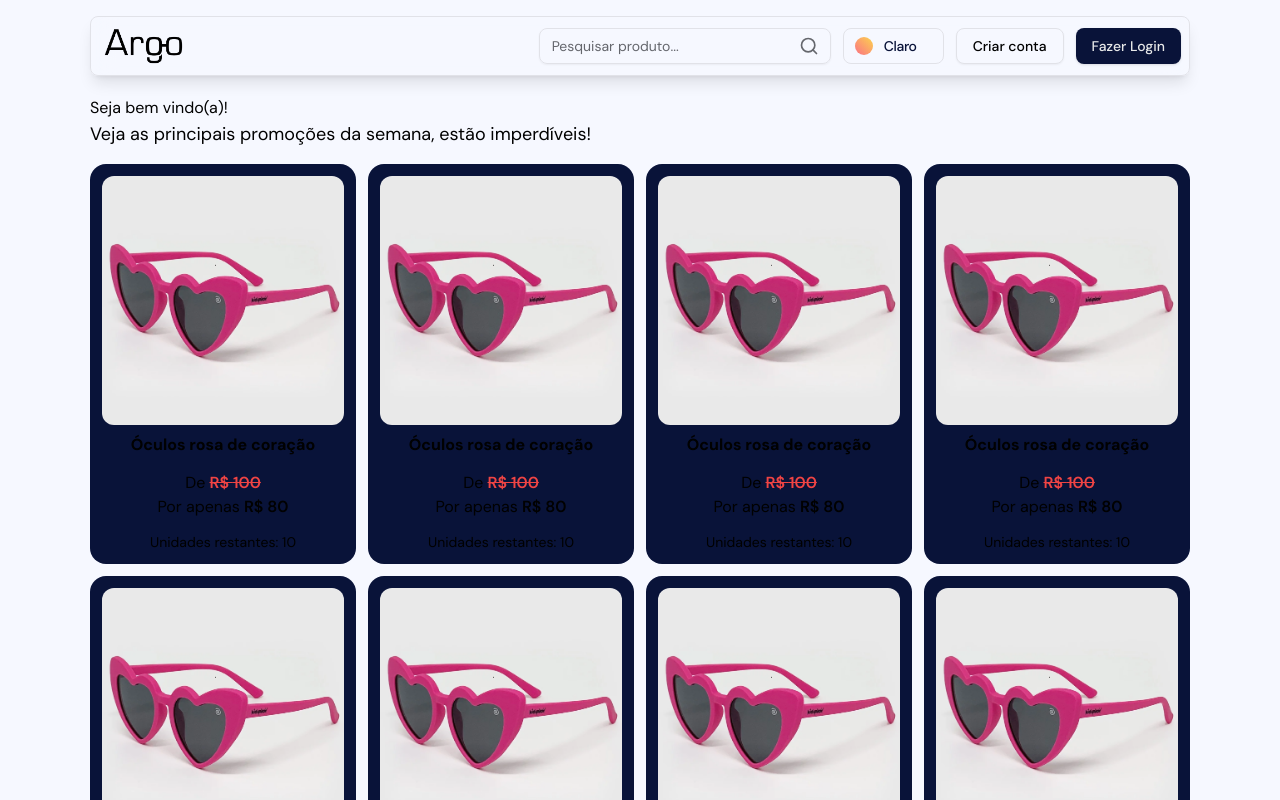
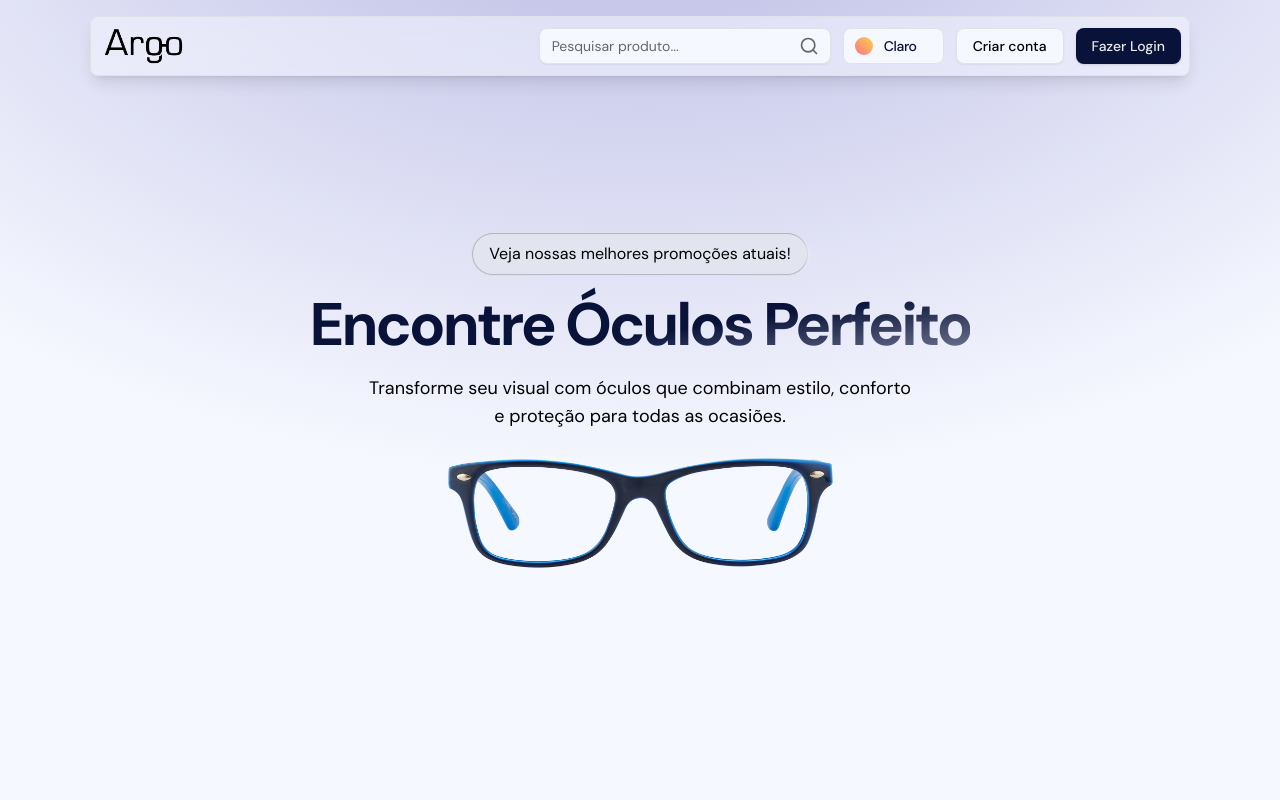
Before and after one commit to freitassdev/argo-frontend, a Next.js app: page / in a window 1280 px wide. Shown: the top 800 px of the page. Built offline with nearby package versions, Linux system fonts and the light colour scheme.

Commit message:
feat: add hero and cart page

```diff
--- a/package.json
+++ b/package.json
@@ -20,6 +20,7 @@
     "@radix-ui/react-tabs": "^1.1.1",
     "class-variance-authority": "^0.7.0",
     "clsx": "^2.1.1",
+    "framer-motion": "^11.11.11",
     "lucide-react": "^0.454.0",
     "next": "15.0.2",
     "next-themes": "^0.3.0",
--- /dev/null
+++ b/src/app/(home)/hero.tsx
@@ -0,0 +1,21 @@
+import GradientTitle from "@/components/shared/gradient-title/gradient-title"
+import Image from "next/image"
+import glasses from "@/assets/images/glasses.webp"
+import { HoverBorderGradient } from "@/components/ui/hover-border-gradient"
+export default function HomeHero() {
+    return (
+        <div className="h-[100dvh] w-full flex flex-col items-center justify-center">
+            <div className="flex flex-col items-center justify-center w-full text-center">
+                <HoverBorderGradient>
+                    Veja nossas melhores promoções atuais!
+                </HoverBorderGradient>
+                <GradientTitle className="text-6xl">
+                    Encontre Óculos Perfeito
+                </GradientTitle>
+                <p className="max-w-[50%] text-lg ">Transforme seu visual com óculos que combinam estilo, conforto e proteção para todas as ocasiões.</p>
+                <Image src={glasses} className="w-[35%] mt-7" alt="óculos demonstrativo" />
+            </div>
+            <div className="absolute top-0 left-0 z-[-2] h-screen w-screen bg-[radial-gradient(ellipse_80%_80%_at_50%_-20%,rgba(120,119,198,0.5),rgba(255,255,255,0))] dark:bg-[radial-gradient(ellipse_80%_80%_at_50%_-20%,rgba(120,119,198,0.3),rgba(255,255,255,0))]"></div>
+        </div>
+    )
+}
--- a/src/app/(home)/page.tsx
+++ b/src/app/(home)/page.tsx
@@ -1,12 +1,15 @@
 'use client';
 
 import Item from "@/components/shared/item/item";
+import HomeHero from "./hero";
 import Navbar from "@/components/shared/navbar/navbar";
 export default function Home() {
   return (
     <div className="">
       <Navbar />
-      <div className="mt-24 flex flex-col gap-4">
+      <HomeHero />
+      <div className="flex flex-col gap-4">
+        <div className="flex flex-col gap-4">
           <div className="flex flex-col">
             <p className="text-md text-foreground">Seja bem vindo(a)!</p>
             <p className="text-lg text-foreground">Veja as principais promoções da semana, estão imperdíveis!</p>
@@ -18,5 +21,6 @@ export default function Home() {
           </div>
         </div>
       </div>
+    </div>
   );
 }
--- /dev/null
+++ b/src/app/cart/page.tsx
@@ -0,0 +1,29 @@
+'use client';
+
+import CartItem from "@/components/shared/cart-item/cart-item";
+import CartResume from "@/components/shared/cart-resume/cart-resume";
+import GradientTitle from "@/components/shared/gradient-title/gradient-title";
+import Navbar from "@/components/shared/navbar/navbar";
+export default function Cart() {
+    return (
+        <div className="mt-24">
+            <Navbar />
+            <div className="flex flex-col gap-4 w-full">
+                <div className="flex flex-col gap-4 w-full">
+                    <div className="flex flex-col w-full">
+                        <GradientTitle>Meu carrinho</GradientTitle>
+                        <div className="flex flex-row gap-3 w-full justify-between max-md:flex-col max-md:justify-start">
+                            <div className="flex flex-col w-full gap-3">
+                                <CartItem />
+
+                            </div>
+                            <div className="flex flex-col max-w-[30%] max-md:max-w-full w-full h-full">
+                                <CartResume />
+                            </div>
+                        </div>
+                    </div>
+                </div>
+            </div>
+        </div>
+    );
+}
--- /dev/null
+++ b/src/components/shared/cart-item/cart-item.tsx
@@ -0,0 +1,7 @@
+export default function CartItem() {
+    return (
+        <div className="flex flex-row gap-3 p-3 w-full bg-primary min-h-52 rounded-2xl shadow-xl border-border border">
+
+        </div>
+    )
+}
--- /dev/null
+++ b/src/components/shared/cart-resume/cart-resume.tsx
@@ -0,0 +1,33 @@
+import { Button } from "@/components/ui/button";
+import { Input } from "@/components/ui/input";
+import { Label } from "@/components/ui/label";
+import { Separator } from "@/components/ui/separator";
+
+export default function CartResume() {
+    return (
+        <div className="w-full flex flex-col gap-3 items-center p-4 bg-primary text-white shadow-xl rounded-2xl border border-border ">
+            <div className="contents gap-1">
+                <h1 className="font-bold text-2xl">Resumo</h1>
+                <Separator />
+                <div className="flex flex-col gap-0 items-start w-full">
+                    <Label className="text-sm font-normal">Subtotal:</Label>
+                    <h1 className="font-semibold text-xl">R$ 696,99</h1>
+                </div>
+                <div className="flex flex-col gap-0 items-start w-full">
+                    <Label className="text-sm font-normal">Quantidade:</Label>
+                    <h1 className="font-semibold text-xl">69 itens.</h1>
+                </div>
+                <div className="flex flex-col gap-1 items-start w-full ">
+                    <Label>Inserir cupom</Label>
+                    <Input placeholder="Cupom de desconto" className="bg-background text-muted-foreground" />
+                </div>
+                <div className="h-28">
+
+                </div>
+            </div>
+            <Separator />
+            <Button className="w-full bg-background" variant={"secondary"}>Continuar</Button>
+            <Button className="w-full bg-transparent hover:text-white hover:bg-white/10" variant={"outline"}>Voltar</Button>
+        </div>
+    )
+}
--- /dev/null
+++ b/src/components/shared/gradient-title/gradient-title.tsx
@@ -0,0 +1,10 @@
+import { cn } from "@/lib/utils";
+import { ReactNode } from "react";
+
+export default function GradientTitle({ children, className }: { children: ReactNode, className?: string }) {
+    return (
+        <h1 className={cn("lg:leading-[1.1] text-balance bg-gradient-to-br from-primary from-55% to-primary/40 bg-clip-text py-4 text-5xl font-bold leading-none tracking-tighter text-transparent dark:from-white dark:to-black", className)}>
+            {children}
+        </h1>
+    )
+}
--- a/src/components/shared/item/item.tsx
+++ b/src/components/shared/item/item.tsx
@@ -8,7 +8,7 @@ interface IItemProps {
 }
 export default function Item({ title = "Óculos rosa de coração", price = 100, pricePromo = 80, units = 10 }: IItemProps) {
     return (
-        <div className="w-full h-[400px] bg-primary rounded-2xl p-3 flex flex-col gap-2 items-center">
+        <div className="w-full h-[380px] bg-primary rounded-2xl p-3 flex flex-col gap-2 items-center">
             <Image className="rounded-xl" alt="Imagem do Produto" src={example} />
             <div className="flex flex-col items-center text-center justify-between gap-1 h-full">
                 <h1 className="font-bold text-foreground">{title.length > 28 ? title.substring(0, 28) : title}</h1>
--- a/src/components/shared/navbar/navbar.tsx
+++ b/src/components/shared/navbar/navbar.tsx
@@ -12,10 +12,10 @@ export default function Navbar() {
       </div>
       <div className="flex flex-row items-center gap-3 w-fit justify-end">
         <div className="relative w-full">
-          <Input placeholder="Pesquisar produto..." className="w-full" />
+          <Input className="bg-background w-full" placeholder="Pesquisar produto..." />
           <Search className="text-muted-foreground absolute top-1/2 right-3 w-5 h-5 -translate-y-1/2" />
         </div>
-        <ThemeToggle className="w-[200px]" />
+        <ThemeToggle className="w-[200px] bg-background hover:bg-card/60" />
         <Button variant="outline">Criar conta</Button>
         <Button className="bg-primary">Fazer Login</Button>
       </div>
--- /dev/null
+++ b/src/components/ui/hover-border-gradient.tsx
@@ -0,0 +1,99 @@
+"use client";
+import React, { useState, useEffect } from "react";
+
+import { motion } from "framer-motion";
+import { cn } from "@/lib/utils";
+
+type Direction = "TOP" | "LEFT" | "BOTTOM" | "RIGHT";
+
+export function HoverBorderGradient({
+  children,
+  containerClassName,
+  className,
+  as: Tag = "button",
+  duration = 1,
+  clockwise = true,
+  ...props
+}: React.PropsWithChildren<
+  {
+    as?: React.ElementType;
+    containerClassName?: string;
+    className?: string;
+    duration?: number;
+    clockwise?: boolean;
+  } & React.HTMLAttributes<HTMLElement>
+>) {
+  const [hovered, setHovered] = useState<boolean>(false);
+  const [direction, setDirection] = useState<Direction>("TOP");
+
+  const rotateDirection = (currentDirection: Direction): Direction => {
+    const directions: Direction[] = ["TOP", "LEFT", "BOTTOM", "RIGHT"];
+    const currentIndex = directions.indexOf(currentDirection);
+    const nextIndex = clockwise
+      ? (currentIndex - 1 + directions.length) % directions.length
+      : (currentIndex + 1) % directions.length;
+    return directions[nextIndex];
+  };
+
+  const movingMap: Record<Direction, string> = {
+    TOP: "radial-gradient(20.7% 50% at 50% 0%, hsl(0, 0%, 100%) 0%, rgba(255, 255, 255, 0) 100%)",
+    LEFT: "radial-gradient(16.6% 43.1% at 0% 50%, hsl(0, 0%, 100%) 0%, rgba(255, 255, 255, 0) 100%)",
+    BOTTOM:
+      "radial-gradient(20.7% 50% at 50% 100%, hsl(0, 0%, 100%) 0%, rgba(255, 255, 255, 0) 100%)",
+    RIGHT:
+      "radial-gradient(16.2% 41.199999999999996% at 100% 50%, hsl(0, 0%, 100%) 0%, rgba(255, 255, 255, 0) 100%)",
+  };
+
+  const highlight =
+    "radial-gradient(75% 181.15942028985506% at 50% 50%, #3275F8 0%, rgba(255, 255, 255, 0) 100%)";
+
+  useEffect(() => {
+    if (!hovered) {
+      const interval = setInterval(() => {
+        setDirection((prevState) => rotateDirection(prevState));
+      }, duration * 1000);
+      return () => clearInterval(interval);
+    }
+  }, [hovered]);
+  return (
+    <Tag
+      onMouseEnter={() => {
+        setHovered(true);
+      }}
+      onMouseLeave={() => setHovered(false)}
+      className={cn(
+        "relative flex rounded-full border  content-center bg-black/20 hover:bg-black/10 transition duration-500 dark:bg-white/20 items-center flex-col flex-nowrap gap-10 h-min justify-center overflow-visible p-px decoration-clone w-fit",
+        containerClassName
+      )}
+      {...props}
+    >
+      <div
+        className={cn(
+          "w-auto text-foreground z-10 bg-card px-4 py-2 rounded-[inherit]",
+          className
+        )}
+      >
+        {children}
+      </div>
+      <motion.div
+        className={cn(
+          "flex-none inset-0 overflow-hidden absolute z-0 rounded-[inherit]"
+        )}
+        style={{
+          filter: "blur(2px)",
+          position: "absolute",
+          width: "100%",
+          height: "100%",
+        }}
+        initial={{ background: movingMap[direction] }}
+        animate={{
+          background: hovered
+            ? [movingMap[direction], highlight]
+            : movingMap[direction],
+        }}
+        transition={{ ease: "linear", duration: duration ?? 1 }}
+      />
+      <div className="bg-black absolute z-1 flex-none inset-[2px] rounded-[100px]" />
+    </Tag>
+  );
+}
```
Also changed, not shown: src/assets/images/glasses.webp (added), 1 other file (tests, documents, lock files or other folders). Lines whose indentation alone changed are shown as unchanged.
